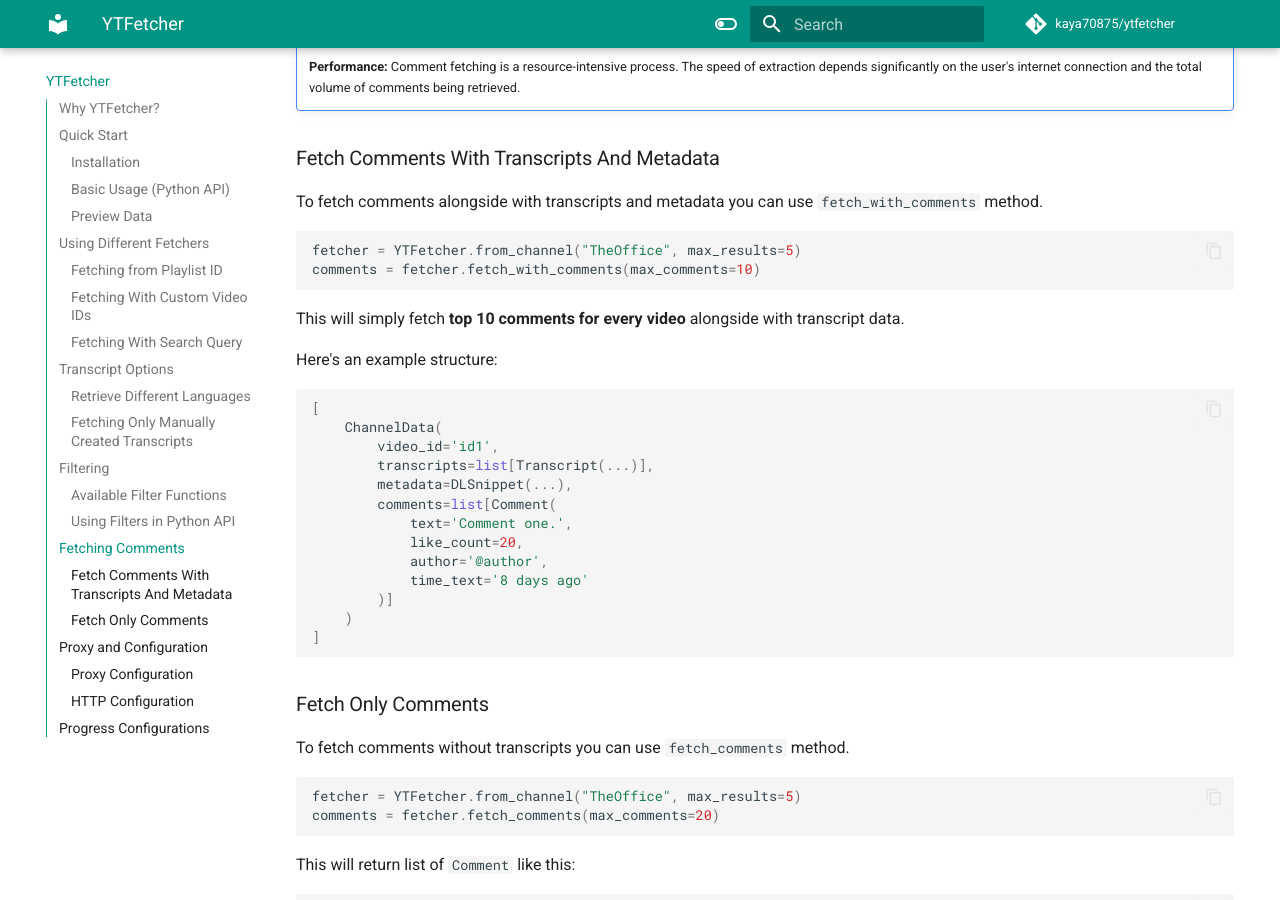
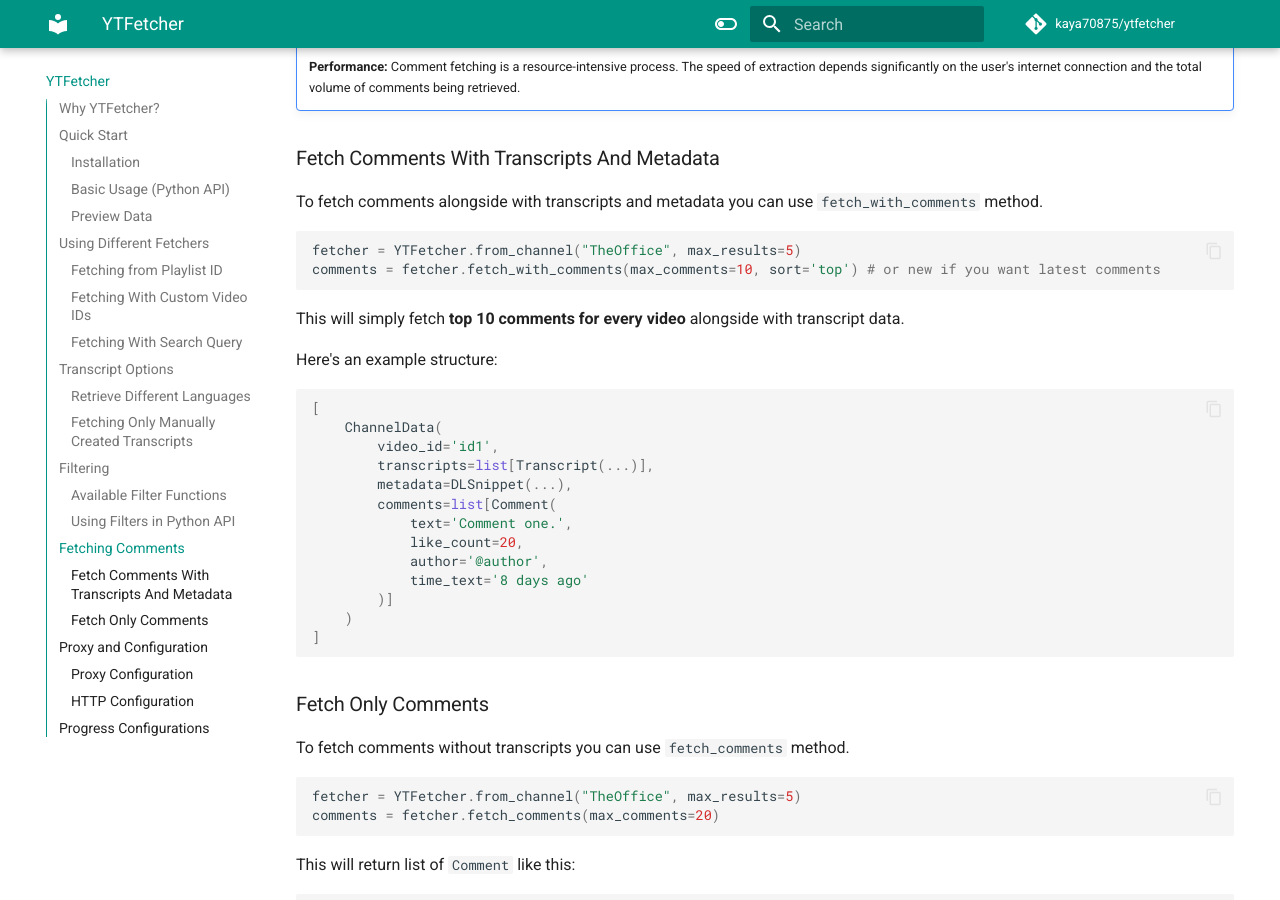
Before and after one commit to kaya70875/ytfetcher, an MkDocs documentation site: the page built from docs/index.md, in a window 1280 px wide and 900 px high, scrolled down 5286 px. Built offline with MkDocs 1.6.1 and Material for MkDocs 9.7.7, drawn with Linux system fonts in a browser that asks for light colours; comment, search, counter and statistics services are not loaded.

Commit message:
docs: add sorting docs

````diff
--- a/docs/index.md
+++ b/docs/index.md
@@ -224,7 +224,7 @@ To fetch comments alongside with transcripts and metadata you can use `fetch_wit
 
 ```py
 fetcher = YTFetcher.from_channel("TheOffice", max_results=5)
-comments = fetcher.fetch_with_comments(max_comments=10)
+comments = fetcher.fetch_with_comments(max_comments=10, sort='top') # or new if you want latest comments
 ```
 
 This will simply fetch **top 10 comments for every video** alongside with transcript data.
````
